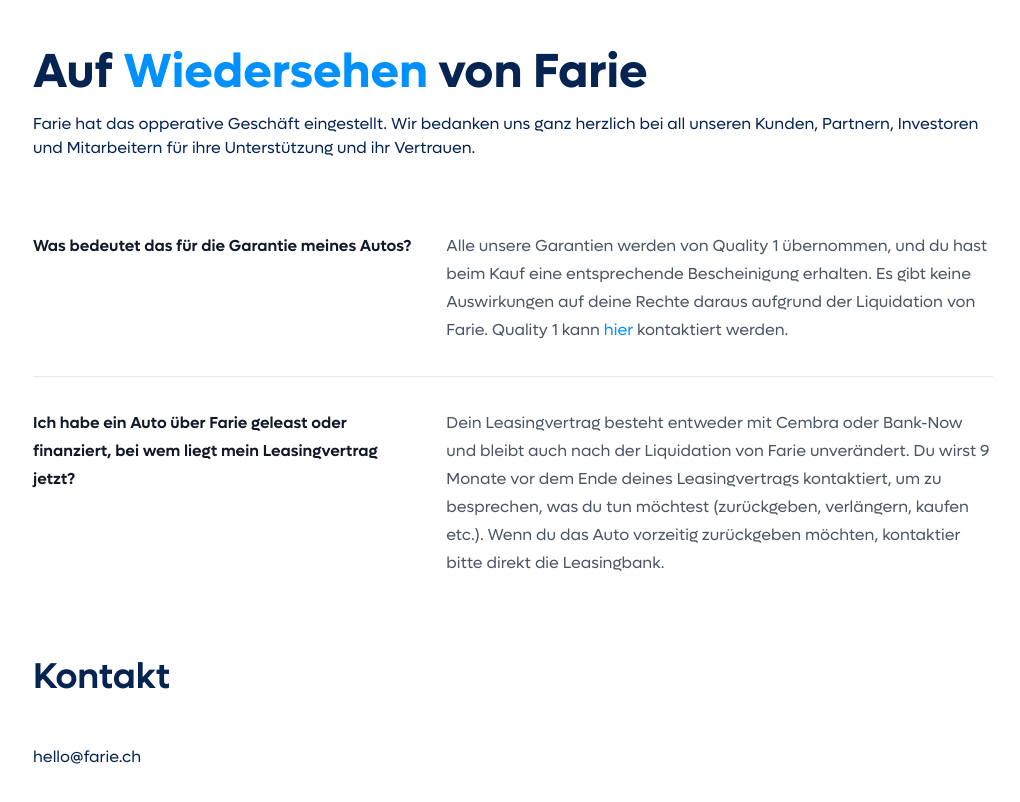
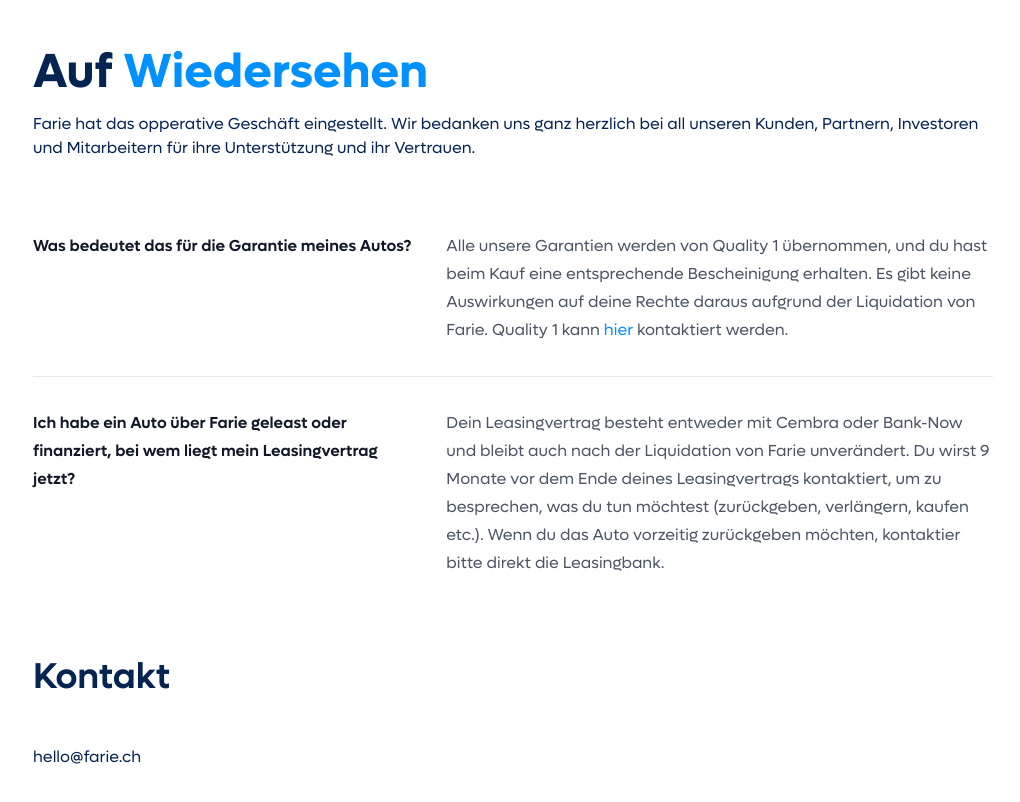
Before and after one commit to farie-tech/farie-tech.github.io, a website: page index.html in a window 1280 px wide. Shown: the whole page, without its empty margins (127-1147 px from the left). Drawn offline with Linux system fonts and the light colour scheme.

Commit message:
Update index.html

```diff
--- a/index.html
+++ b/index.html
@@ -9,7 +9,7 @@
 </head>
 <body>
     <main class="max-w-screen-lg px-6 mx-auto mt-12 mb-32 lg:px-8">
-        <h1 class="mb-4 text-5xl font-bold">Auf <span class="text-primary-2">Wiedersehen</span> von Farie</h1>
+        <h1 class="mb-4 text-5xl font-bold">Auf <span class="text-primary-2">Wiedersehen</span></h1>
         <p class="mt-4">
             Farie hat das opperative Geschäft eingestellt. Wir bedanken uns ganz herzlich bei all unseren Kunden, Partnern, Investoren und Mitarbeitern für ihre Unterstützung und ihr Vertrauen.
         </p>
```
